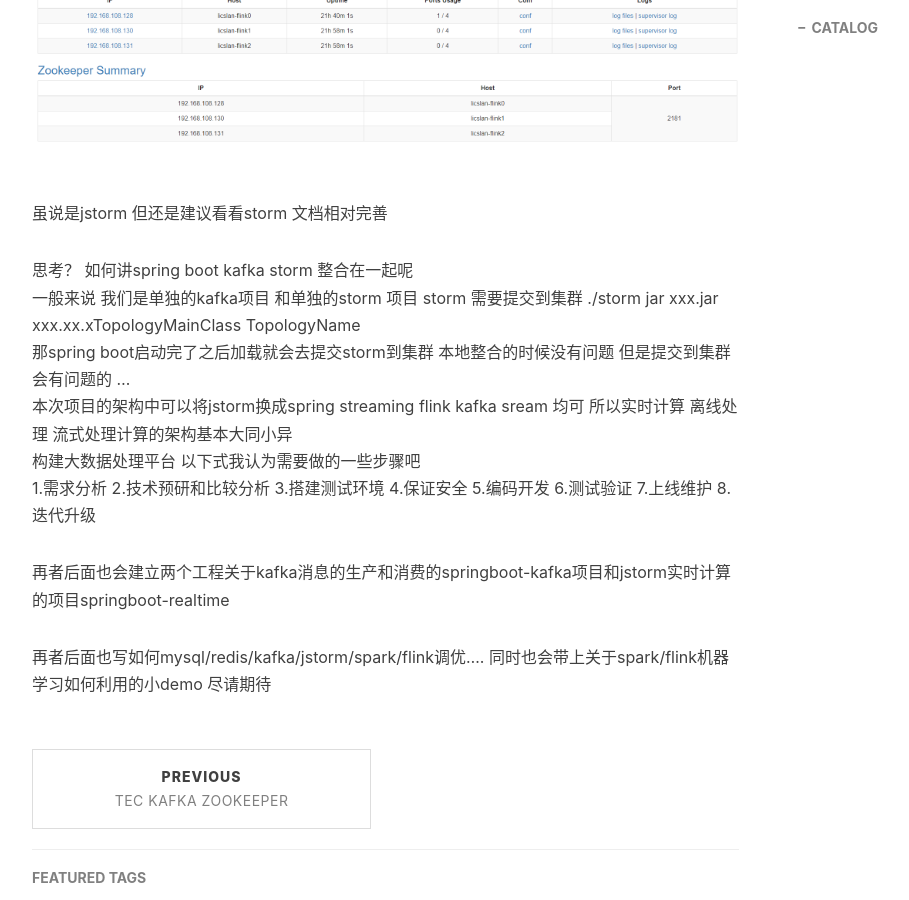
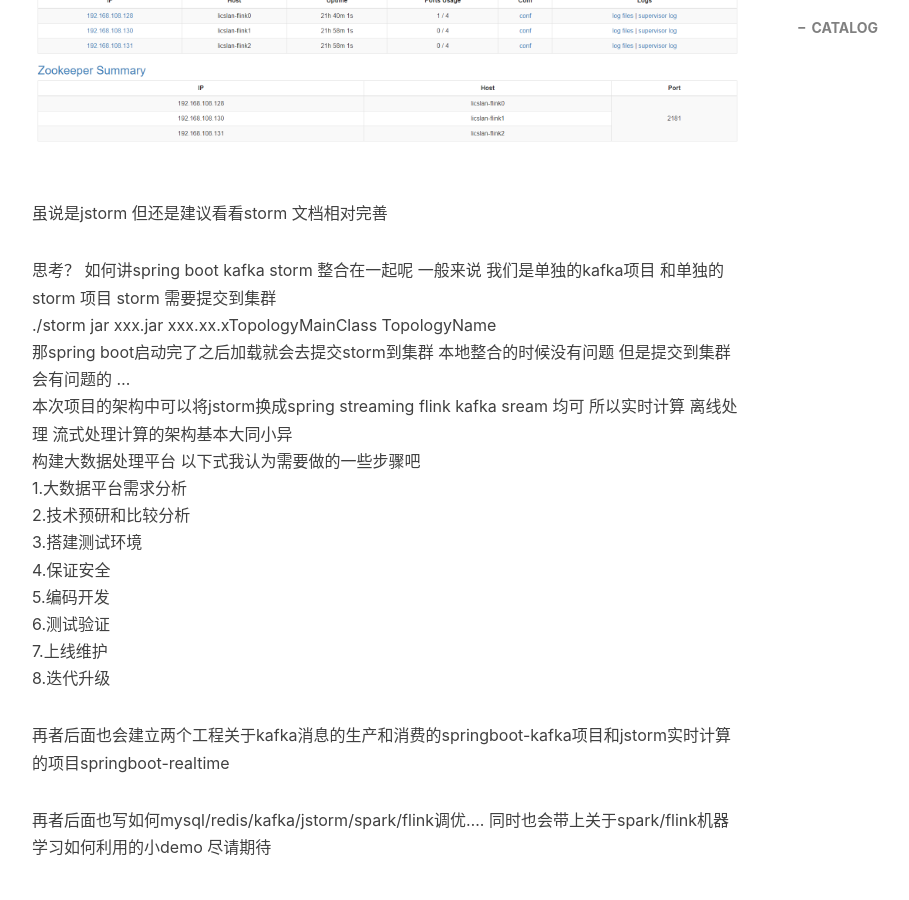
Before and after one commit to licslan/licslan.github.io, a Jekyll site: the page built from _posts/2018-12-30-Simply build a kafka_zookeeper_storm cluster.md, in a window 1280 px wide and 900 px high, scrolled down 6808 px. Shown: the whole window, without its empty margins (233-1142 px from the left). Built offline with Jekyll 4.4.1, drawn with Linux system fonts in a browser that asks for light colours; nearby versions of some CDN libraries; comment, search, counter and statistics services are not loaded.

Commit message:
Update 2018-12-30-Simply build a kafka_zookeeper_storm cluster.md

```diff
--- a/_posts/2018-12-30-Simply build a kafka_zookeeper_storm cluster.md
+++ b/_posts/2018-12-30-Simply build a kafka_zookeeper_storm cluster.md
@@ -56,19 +56,19 @@ here we go 终于把jstorm 在本地的集群和kafka zookeeper 集群全部搭
 虽说是jstorm  但还是建议看看storm  文档相对完善
 
 思考？
-如何讲spring boot kafka storm 整合在一起呢
-一般来说  我们是单独的kafka项目  和单独的storm  项目  storm 需要提交到集群   ./storm jar xxx.jar  xxx.xx.xTopologyMainClass  TopologyName <br>
+如何讲spring boot kafka storm 整合在一起呢  一般来说  我们是单独的kafka项目  和单独的storm  项目  storm 需要提交到集群<br>
+./storm jar xxx.jar  xxx.xx.xTopologyMainClass  TopologyName <br>
 那spring boot启动完了之后加载就会去提交storm到集群  本地整合的时候没有问题  但是提交到集群会有问题的 ...<br>
 本次项目的架构中可以将jstorm换成spring streaming  flink  kafka sream 均可 所以实时计算 离线处理 流式处理计算的架构基本大同小异 <br>
 构建大数据处理平台 以下式我认为需要做的一些步骤吧<br>
-1.需求分析
-2.技术预研和比较分析
-3.搭建测试环境
-4.保证安全
-5.编码开发
-6.测试验证
-7.上线维护
-8.迭代升级
+1.大数据平台需求分析<br>
+2.技术预研和比较分析<br>
+3.搭建测试环境<br>
+4.保证安全<br>
+5.编码开发<br>
+6.测试验证<br>
+7.上线维护<br>
+8.迭代升级<br>
 
 
 
```
